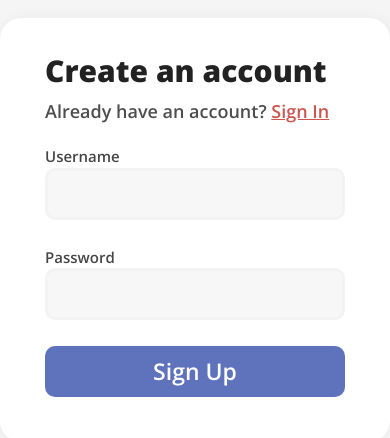
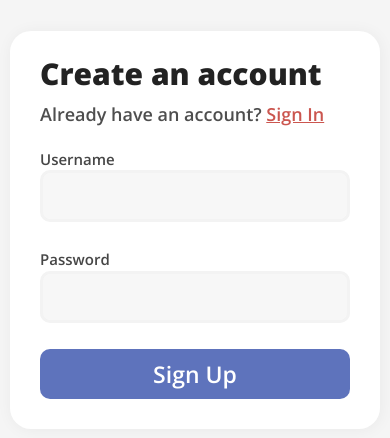
Before and after one commit to scratchyone/todo, a Next.js app: page / in a window 390 px wide. Shown: the part 192-630 px from the top of the page. Built offline with nearby package versions, Linux system fonts and the light colour scheme; no server answers.

Commit message:
Improve auth pages on mobile

```diff
--- a/styles/Auth.module.css
+++ b/styles/Auth.module.css
@@ -4,6 +4,13 @@
   border-radius: 21px;
   padding: 45px;
   padding-top: 30px;
+}
+@media (max-width: 700px) {
+  .app {
+    padding: 30px;
+    padding-top: 20px;
+    margin: 10px;
+  }
 }
 .header {
   color: #222222;
```
